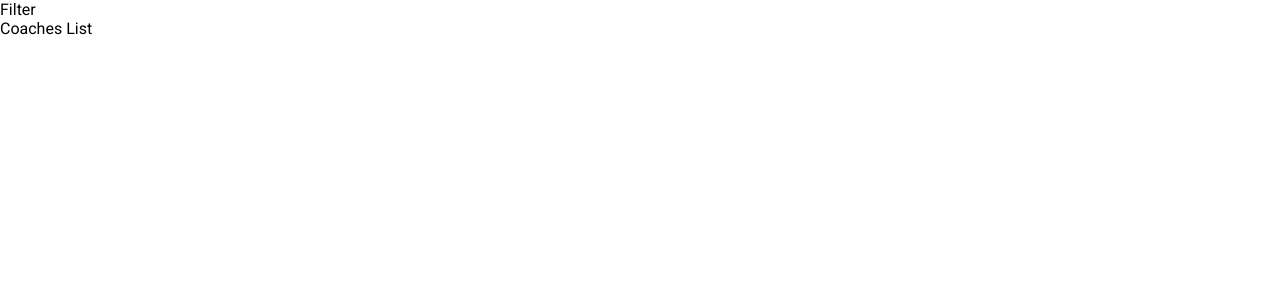
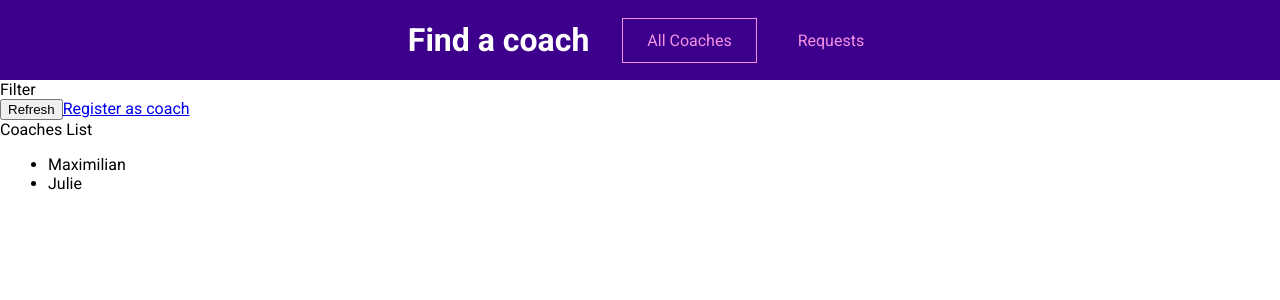
Before and after one commit to SoufyaneTAHARHAAT/Find_Coach_App, a Vue app in the folder CoachApp/: page /coaches in a window 1280 px wide. Shown: the top 300 px of the page. Built offline with nearby package versions, Linux system fonts and the light colour scheme.

Commit message:
Created the store with its functionalities and tested with some made up data

```diff
--- a/CoachApp/src/App.vue
+++ b/CoachApp/src/App.vue
@@ -1,5 +1,18 @@
 <template>
-    <div>
-        <router-view></router-view>
-    </div>
+    <the-header></the-header>
+    <router-view></router-view>
 </template>
+
+<script>
+import TheHeader from './components/layouts/TheHeader.vue';
+
+export default {
+    components: {
+        TheHeader
+    }
+}
+</script>
+
+<style>
+
+</style>
--- a/CoachApp/src/components/layouts/TheHeader.vue
+++ b/CoachApp/src/components/layouts/TheHeader.vue
@@ -0,0 +1,70 @@
+<template>
+    <header>
+        <h1><router-link to="/">Find a coach</router-link></h1>
+        <ul>
+            <li><router-link to="/coaches">All Coaches</router-link></li>
+            <li><router-link to="/requests">Requests</router-link></li>
+        </ul>
+    </header>
+</template>
+
+<style>
+header {
+  width: 100%;
+  height: 5rem;
+  background-color: #3d008d;
+  display: flex;
+  justify-content: center;
+  align-items: center;
+}
+
+header a {
+  text-decoration: none;
+  color: #f391e3;
+  display: inline-block;
+  padding: 0.75rem 1.5rem;
+  border: 1px solid transparent;
+}
+
+a:active,
+a:hover,
+a.router-link-active {
+  border: 1px solid #f391e3;
+}
+
+h1 {
+  margin: 0;
+}
+
+h1 a {
+  color: white;
+  margin: 0;
+}
+
+h1 a:hover,
+h1 a:active,
+h1 a.router-link-active {
+  border-color: transparent;
+}
+
+header nav {
+  width: 90%;
+  margin: auto;
+  display: flex;
+  justify-content: space-between;
+  align-items: center;
+}
+
+header ul {
+  list-style: none;
+  margin: 0;
+  padding: 0;
+  display: flex;
+  justify-content: center;
+  align-items: center;
+}
+
+li {
+  margin: 0 0.5rem;
+}
+</style>
--- a/CoachApp/src/main.js
+++ b/CoachApp/src/main.js
@@ -1,10 +1,12 @@
 import { createApp } from 'vue';
 
 import router from './router.js';
+import store from './store/index.js';
 
 import App from './App.vue';
 
 const app = createApp(App);
 
 app.use(router);
+app.use(store);
 app.mount('#app');
--- a/CoachApp/src/pages/coaches/CoachDetail.vue
+++ b/CoachApp/src/pages/coaches/CoachDetail.vue
@@ -1,3 +1,5 @@
 <template>
-    <h1>This would be the one coach component</h1>
+    Coach Details
+    <router-link to="/coaches/c4/contact">Contact</router-link>
+    <router-view></router-view>
 </template>
--- a/CoachApp/src/pages/coaches/CoachesList.vue
+++ b/CoachApp/src/pages/coaches/CoachesList.vue
@@ -3,9 +3,32 @@
         Filter
     </section>
     <section>
+      <div class="controls">
+        <button>Refresh</button>
+        <router-link to="/register">Register as coach</router-link>
+      </div>
         Coaches List
+        <ul v-if="hasCoaches">
+          <li v-for="coach in filteredCoaches" :key="coach.id">
+            {{ coach.firstName }}
+          </li>
+        </ul>
+        <h3 v-else>No coaches to load !</h3>
     </section>
 </template>
+
+<script>
+export default {
+  computed: {
+    filteredCoaches() {
+      return this.$store.getters['coaches/coaches'];
+    },
+    hasCoaches() {
+      return this.$store.getters['coaches/hasCoaches'];
+    }
+  }
+}
+</script>
 
 <style>
 @import url("https://fonts.googleapis.com/css2?family=Roboto:wght@400;700&display=swap");
--- a/CoachApp/src/pages/requests/ContactCoach.vue
+++ b/CoachApp/src/pages/requests/ContactCoach.vue
@@ -1,3 +1,3 @@
 <template>
-    <h1>This would be the contact component</h1>
+    Contact by email
 </template>
--- a/CoachApp/src/router.js
+++ b/CoachApp/src/router.js
@@ -14,7 +14,7 @@ const router = createRouter({
         { path: '/coaches', component: CoachesList },
         {
             path: '/coaches/:id', component: CoachDetail,
-            children: [{ path: '/contact', component: ContactCoach }] // /coaches/c1/contact
+            children: [{ path: 'contact', component: ContactCoach }] // /coaches/c1/contact for example
         },
         { path: '/register', component: CoachRegistration },
         { path: '/requests', component: RequestsReceived },
--- /dev/null
+++ b/CoachApp/src/store/index.js
@@ -0,0 +1,11 @@
+import { createStore } from 'vuex';
+import coachesModule from './modules/coaches/index.js';
+
+const store = createStore({
+    modules: {
+        coaches: coachesModule,
+    },
+    state() {},
+});
+
+export default store;
--- /dev/null
+++ b/CoachApp/src/store/modules/coaches/actions.js
@@ -0,0 +1 @@
+export default {};
--- /dev/null
+++ b/CoachApp/src/store/modules/coaches/getters.js
@@ -0,0 +1,8 @@
+export default {
+    coaches(state) {
+        return state.coaches;
+    },
+    hasCoaches(state) {
+        return state.coaches && state.coaches.length > 0;
+    }
+};
--- /dev/null
+++ b/CoachApp/src/store/modules/coaches/index.js
@@ -0,0 +1,35 @@
+import mutations from './mutations.js';
+import getters from './getters.js';
+import actions from './actions.js';
+
+export default {
+    namespaced: true,
+    state() {
+        return {
+            coaches: [
+                {
+                  id: 'c1',
+                  firstName: 'Maximilian',
+                  lastName: 'Schwarzmüller',
+                  areas: ['frontend', 'backend', 'career'],
+                  description:
+                    "I'm Maximilian and I've worked as a freelance web developer for years. Let me help you become a developer as well!",
+                  hourlyRate: 30
+                },
+                {
+                  id: 'c2',
+                  firstName: 'Julie',
+                  lastName: 'Jones',
+                  areas: ['frontend', 'career'],
+                  description:
+                    'I am Julie and as a senior developer in a big tech company, I can help you get your first job or progress in your current role.',
+                  hourlyRate: 30
+                }
+              ]
+        };
+    },
+
+    mutations: mutations,
+    getters: getters,
+    actions,
+};
--- /dev/null
+++ b/CoachApp/src/store/modules/coaches/mutations.js
@@ -0,0 +1 @@
+export default {};
```
